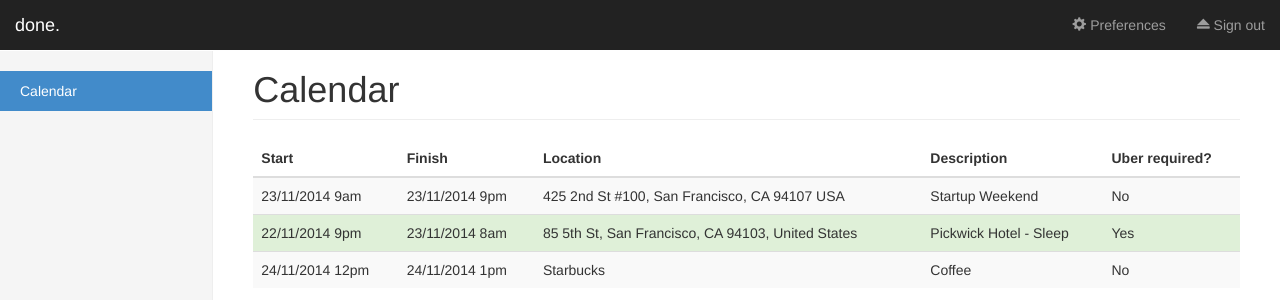
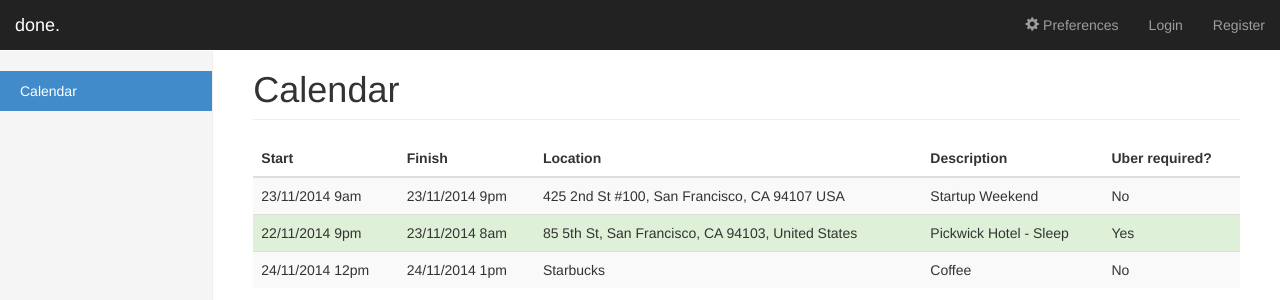
Before and after one commit to mnbbrown/doneapp, a Flask app: page /calendar in a window 1280 px wide. Shown: the top 300 px of the page. Run offline with Flask 2, Linux system fonts and the light colour scheme; some libraries are stand-ins or nearby versions.

Commit message:
Logging and Logout

```diff
--- a/app.py
+++ b/app.py
@@ -356,6 +356,10 @@ def login():
     flash('Logged in successfully')
     return redirect(request.args.get('next') or url_for('preferences'))
 
+@app.route('/logout')
+def logout():
+    logout_user()
+    return redirect(url_for('index'))
 
 # @app.route("/auth/login", methods=["GET", "POST"])
 # def login():
--- a/templates/layout.html
+++ b/templates/layout.html
@@ -43,7 +43,14 @@
 	    <div id="navbar" class="navbar-collapse collapse">
 	      <ul class="nav navbar-nav navbar-right">
 	        <li><a href="/preferences"><span class="glyphicon glyphicon-cog" aria-hidden="true"></span> Preferences</a></li>
-	        <li><a href="/"><span class="glyphicon glyphicon-eject" aria-hidden="true"></span> Sign out</a></li>
+	         {% if g.user.is_authenticated()%}
+	        		<!-- <li><a href="/"><span class="glyphicon glyphicon-eject" aria-hidden="true"></span> Sign out</a></li> -->
+                    <li><a href="{{ url_for('logout') }}"><span class="glyphicon glyphicon-eject" aria-hidden="true"></span>Logout</a></li>
+            {% endif %}
+            {% if not g.user.is_authenticated()%}
+                <li><a href="{{ url_for('login') }}">Login</a></li>
+                <li><a href="{{ url_for('register') }}">Register</a></li>
+            {% endif %}
 	      </ul>
 	    </div>
 	  </div>
```
